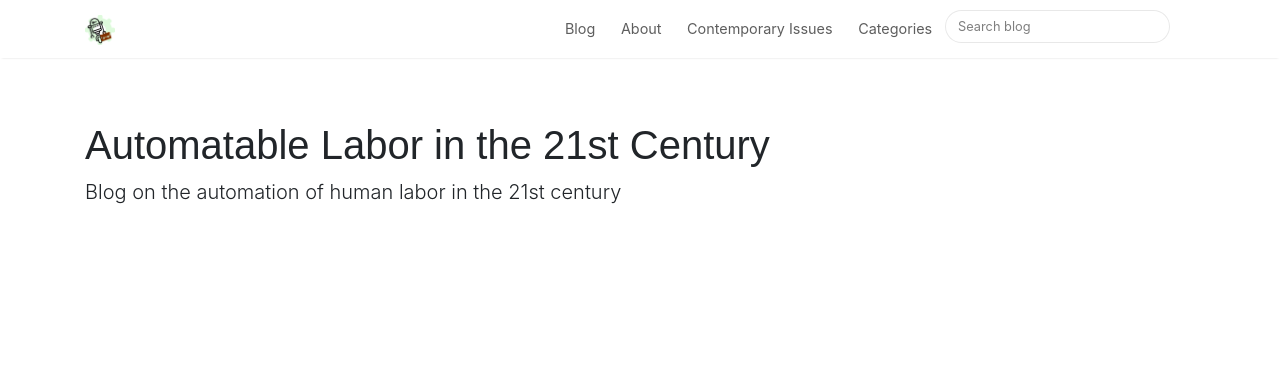
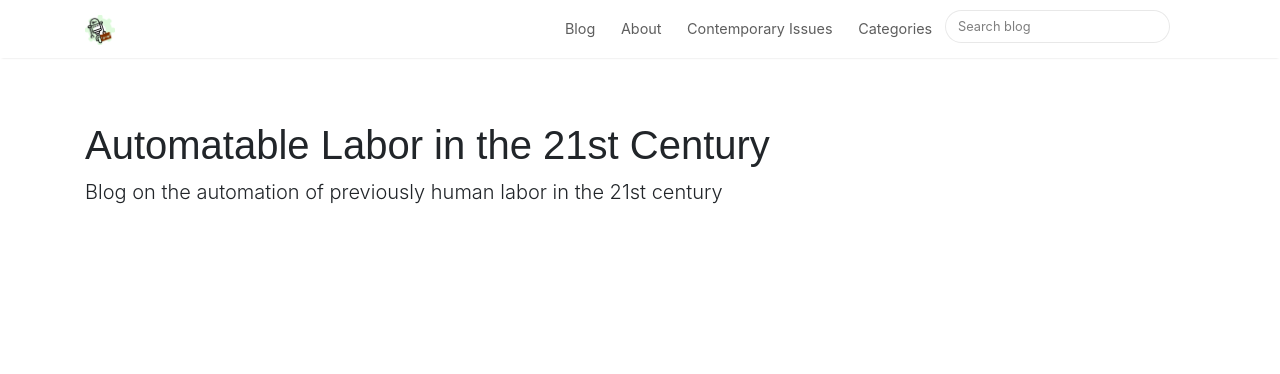
Before and after one commit to CarsonHerness/Automating-Labor, a Jekyll site: the page built from _pages/tags.md, in a window 1280 px wide and 1096 px high. Shown: the top 374 px of the window. Built offline with Jekyll 4.4.1, drawn with Linux system fonts in a browser that asks for light colours; nearby versions of some CDN libraries.

Commit message:
Update website description

```diff
--- a/_config.yml
+++ b/_config.yml
@@ -1,7 +1,7 @@
 # Site
 name: "Automatable Labor in the 21st Century"
 title: "Automatable Labor in the 21st Century"
-description: "Blog on the automation of human labor in the 21st century"
+description: "Blog on the automation of previously human labor in the 21st century"
 logo: 'assets/images/logo-512x512.png'
 favicon: 'favicon.ico'
 google_analytics:
```
